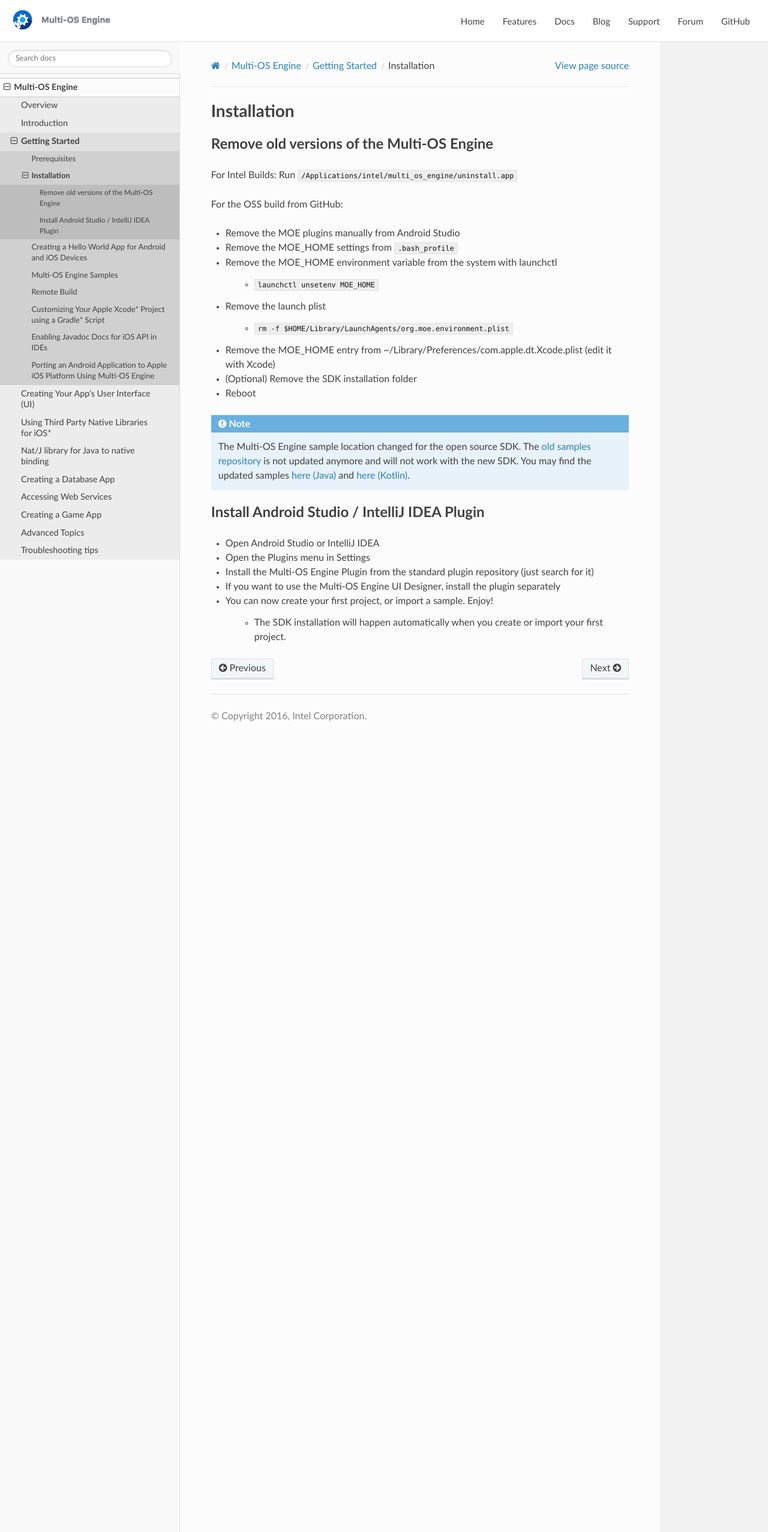
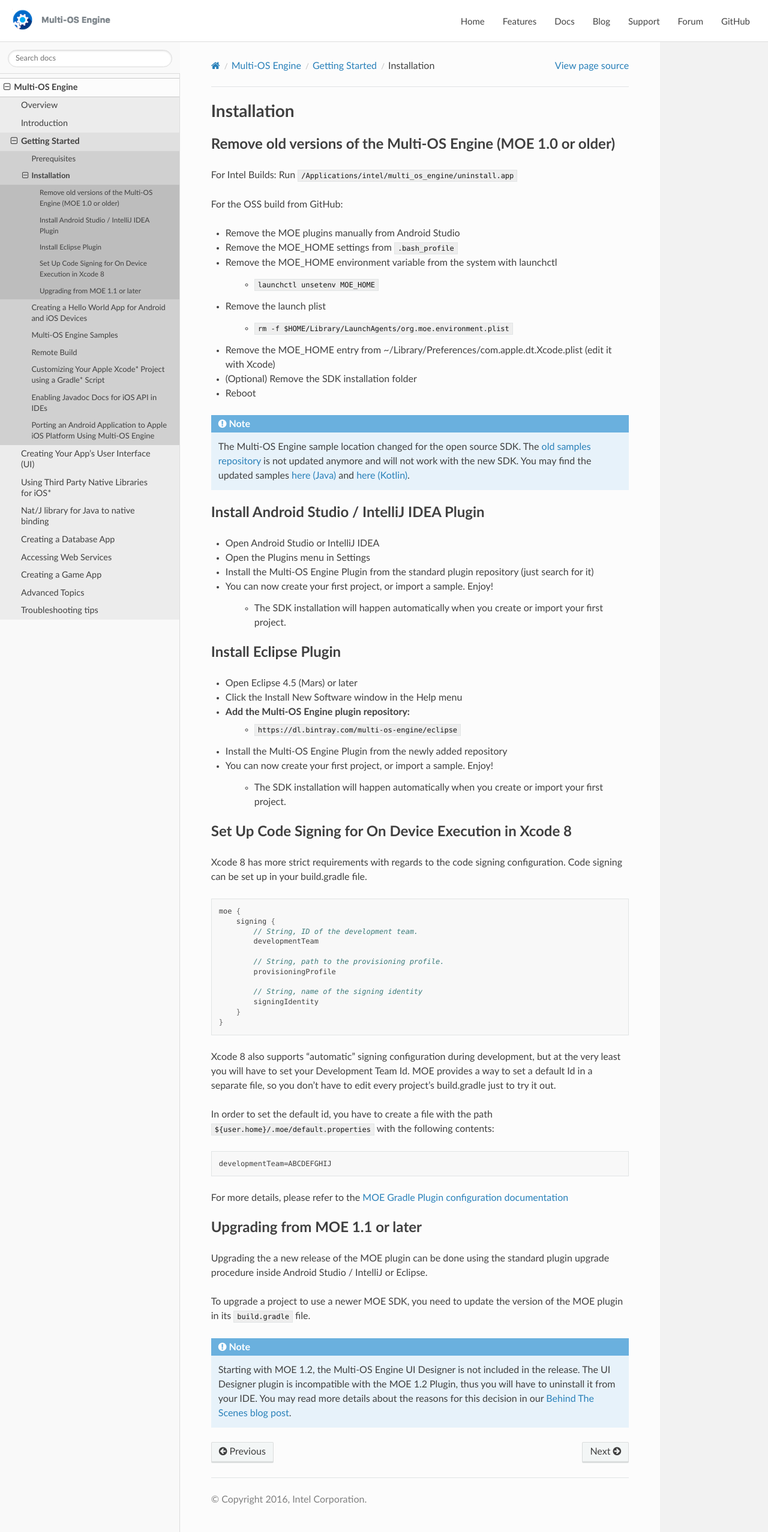
Before and after one commit to multi-os-engine/doc, a Sphinx documentation site: the page built from source/multi-os-engine/3_getting_started/1_installation/installation.rst, in a window 1280 px wide. Shown: the whole page at 60% size. Built offline with Sphinx 7.4.7 and the Read the Docs theme 2.0.0, drawn with Linux system fonts in a browser that asks for light colours.

Commit message:
Update installation doc for MOE 1.2

```diff
--- a/source/multi-os-engine/3_getting_started/1_installation/installation.rst
+++ b/source/multi-os-engine/3_getting_started/1_installation/installation.rst
@@ -4,8 +4,8 @@
 Installation
 ============
 
-Remove old versions of the Multi-OS Engine
-------------------------------------------
+Remove old versions of the Multi-OS Engine (MOE 1.0 or older)
+-------------------------------------------------------------
 
 For Intel Builds: Run ``/Applications/intel/multi_os_engine/uninstall.app``
 
@@ -35,10 +35,65 @@
 * Open Android Studio or IntelliJ IDEA
 * Open the Plugins menu in Settings
 * Install the Multi-OS Engine Plugin from the standard plugin repository (just search for it)
-* If you want to use the Multi-OS Engine UI Designer, install the plugin separately
 * You can now create your first project, or import a sample. Enjoy!
 
 	* The SDK installation will happen automatically when you create or import your first project.
 
+Install Eclipse Plugin
+----------------------
+
+* Open Eclipse 4.5 (Mars) or later
+* Click the Install New Software window in the Help menu
+* Add the Multi-OS Engine plugin repository:
+	* ``https://dl.bintray.com/multi-os-engine/eclipse``
+* Install the Multi-OS Engine Plugin from the newly added repository
+* You can now create your first project, or import a sample. Enjoy!
+
+	* The SDK installation will happen automatically when you create or import your first project.
+
+Set Up Code Signing for On Device Execution in Xcode 8
+------------------------------------------------------
+
+Xcode 8 has more strict requirements with regards to the code signing configuration. Code signing can be set up in your build.gradle file.
+
+.. code-block:: groovy
+
+	moe {
+	    signing {
+	        // String, ID of the development team.
+	        developmentTeam
+
+	        // String, path to the provisioning profile.
+	        provisioningProfile
+
+	        // String, name of the signing identity
+	        signingIdentity
+	    }
+	}
+
+Xcode 8 also supports "automatic" signing configuration during development, but at the very least you will have to set your Development Team Id. MOE provides a way to set a default Id in a separate file, so you don't have to edit every project's build.gradle just to try it out.
+
+In order to set the default id, you have to create a file with the path ``${user.home}/.moe/default.properties`` with the following contents:
+
+.. code-block:: text
+
+	developmentTeam=ABCDEFGHIJ
+
+For more details, please refer to the `MOE Gradle Plugin configuration documentation <https://github.com/multi-os-engine/moe-plugin-gradle>`_
+
+
+Upgrading from MOE 1.1 or later
+-------------------------------
+
+Upgrading the a new release of the MOE plugin can be done using the standard plugin upgrade procedure inside Android Studio / IntelliJ or Eclipse.
+
+To upgrade a project to use a newer MOE SDK, you need to update the version of the MOE plugin in its ``build.gradle`` file.
+
+.. note::
+
+	Starting with MOE 1.2, the Multi-OS Engine UI Designer is not included in the release. The UI Designer plugin is incompatible with the MOE 1.2 Plugin, thus you will have to uninstall it from your IDE. You may read more details about the reasons for this decision in our `Behind The Scenes blog post <https://multi-os-engine.org/blog/2016-09-30-removed-features/>`_.
+
+
+
 .. toctree::
     :maxdepth: 1
```
